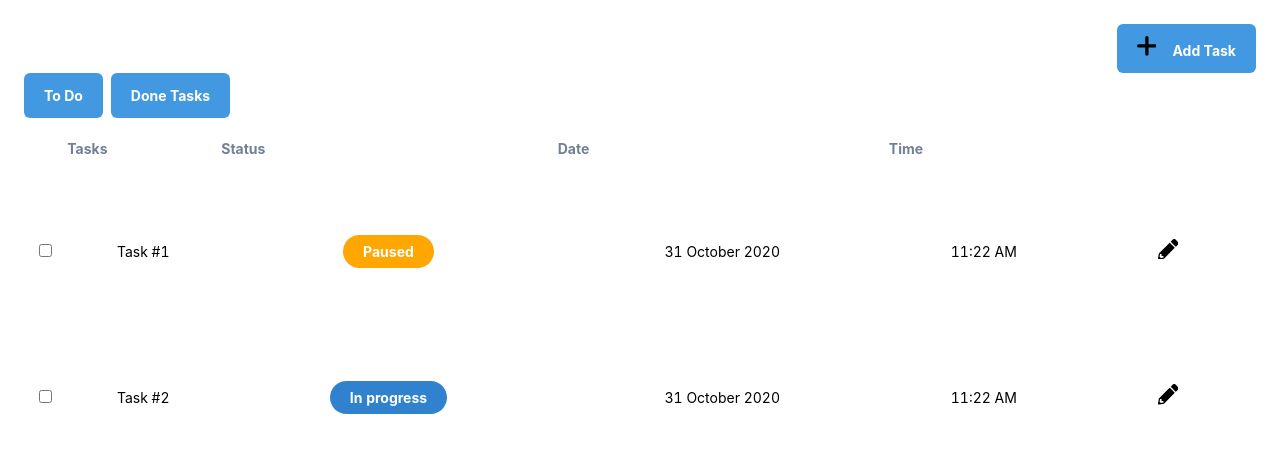
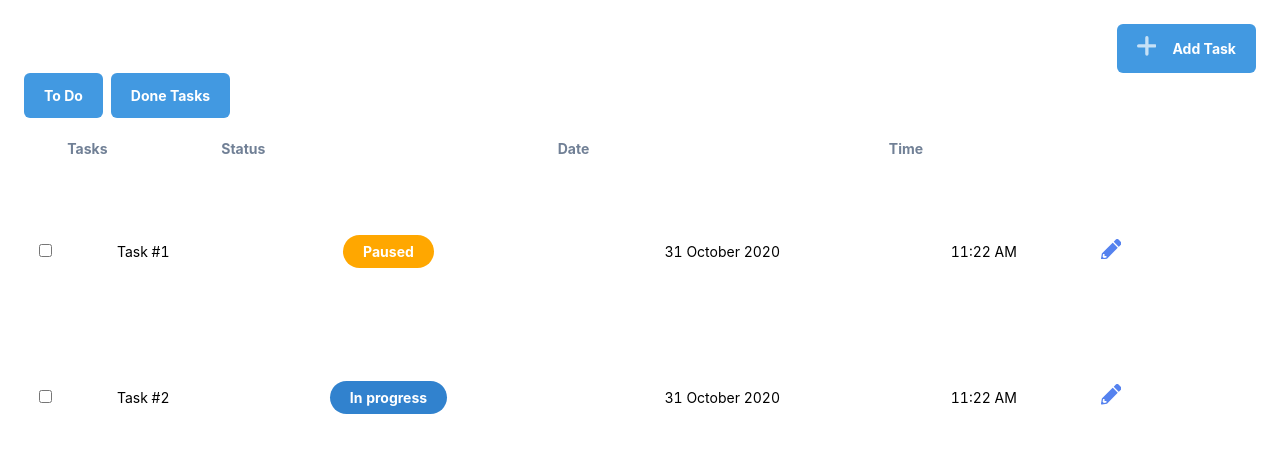
Before and after one commit to sahelhamed/todo-app, a React (Create React App) app: page / in a window 1280 px wide. Shown: the top 452 px of the page. Built offline with nearby package versions, Linux system fonts and the light colour scheme.

Commit message:
fix: icons color

```diff
--- a/src/components/Button.tsx
+++ b/src/components/Button.tsx
@@ -16,6 +16,7 @@ const Button = ({ title, onClick, className, icon }: Props): ReactElement => {
       className={cn(
         title !== '' ? 'bg-blue-500' : 'bg-transparent',
         'text-white border-none font-Roboto font-bold rounded-md px-5 py-3',
+        icon && 'flex items-center',
         className,
       )}
       onClick={onClick}
--- a/src/icons/EditIcon.tsx
+++ b/src/icons/EditIcon.tsx
@@ -15,7 +15,7 @@ const EditIcon = ({ className }: Props): ReactElement => {
       className={className}
     >
       <path
-        className="a"
+        style={{ fill: '#5582ef' }}
         d="M19.976,5.767,18.128,7.614a.481.481,0,0,1-.681,0L13,3.166a.481.481,0,0,1,0-.681L14.846.637a1.928,1.928,0,0,1,2.721,0l2.408,2.408A1.92,1.92,0,0,1,19.976,5.767Zm-8.564-1.7L.888,14.595l-.85,4.869a.963.963,0,0,0,1.114,1.114l4.869-.854L16.545,9.2a.481.481,0,0,0,0-.681L12.1,4.071a.486.486,0,0,0-.685,0ZM3.549,17.064H5.473v1.455l-2.585.453L1.642,17.725l.453-2.585H3.549Z"
         transform="translate(-0.024 -0.075)"
       />
--- a/src/icons/PlusIcon.tsx
+++ b/src/icons/PlusIcon.tsx
@@ -18,6 +18,7 @@ const PlusIcon = ({ className, onclick }: Props): ReactElement => {
     >
       <g className="a">
         <path
+          style={{ opacity: 0.7, fill: '#fff' }}
           className="b"
           d="M18.131,8.241H11.538V1.648a1.648,1.648,0,1,0-3.3,0V8.241H1.648a1.648,1.648,0,1,0,0,3.3H8.241v6.593a1.648,1.648,0,1,0,3.3,0V11.538h6.593a1.648,1.648,0,1,0,0-3.3Z"
         />
```
